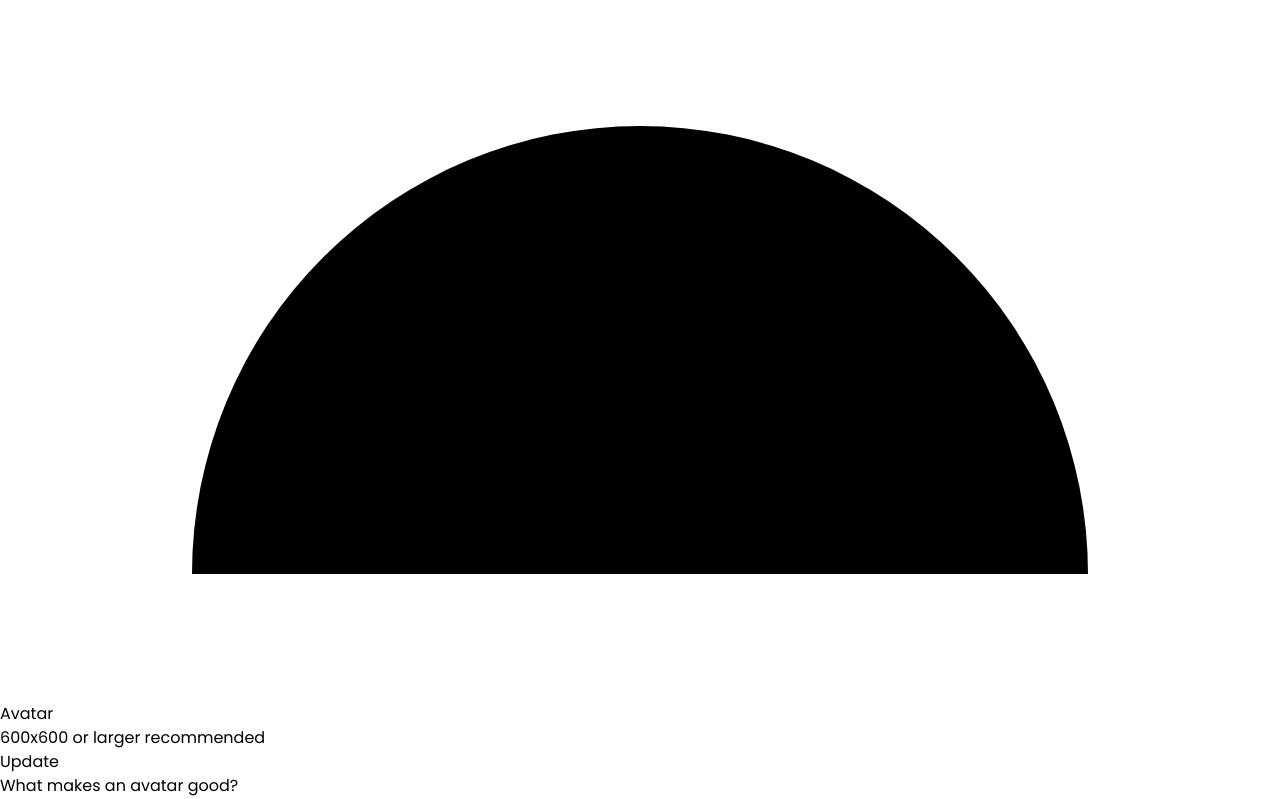
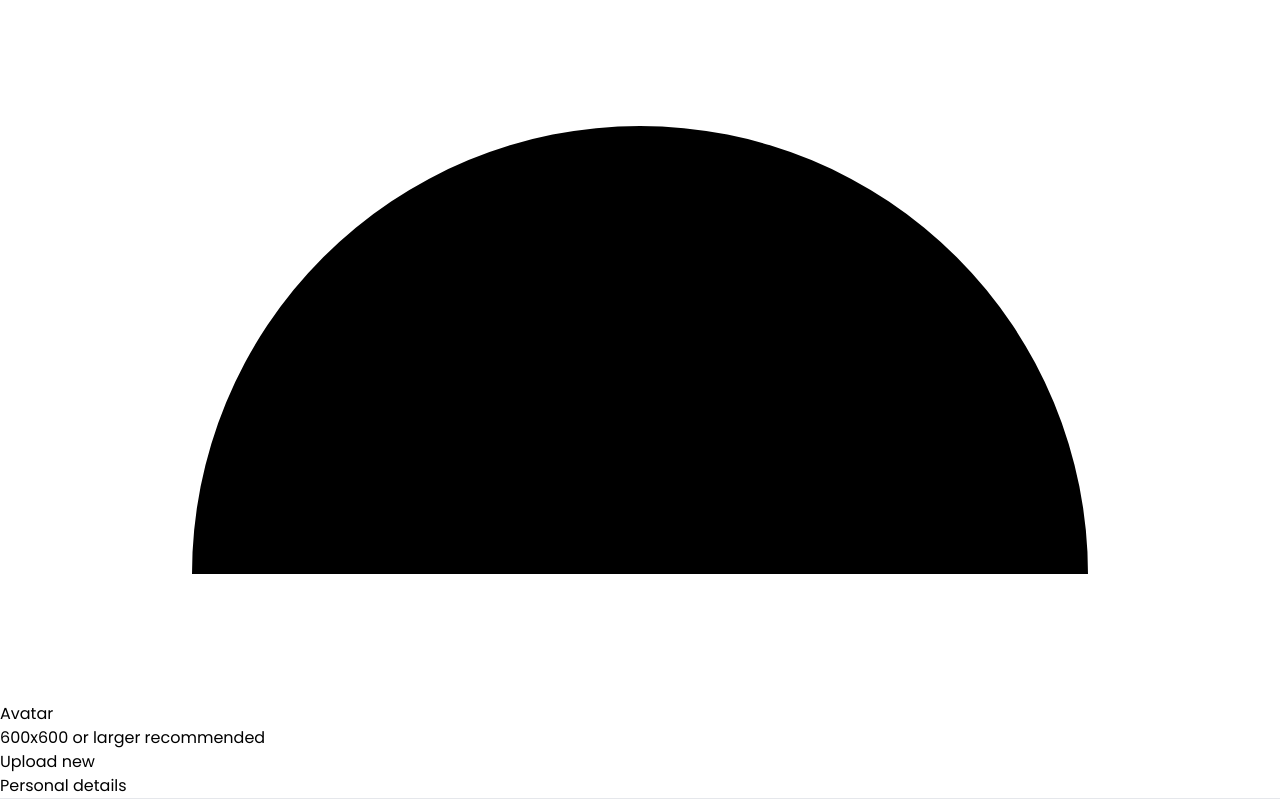
Before and after one commit to MiguelCamilo/Auth-App, a React (Vite) app: page /dashboard in a window 1280 px wide. Shown: the part 1163-1962 px from the top of the page. Built offline with nearby package versions, Linux system fonts and the light colour scheme.

Commit message:
Fixing flex box issue with container for profile page

```diff
--- a/src/components/Dashboard.jsx
+++ b/src/components/Dashboard.jsx
@@ -17,9 +17,9 @@ const Dashboard = () => {
                         </div>
 					</div> */}
 
-					<div className="flex justify-center h-[45rem] w-full bg-white rounded">
+					<div className="flex flex-col justify-start h-[45rem] p-10 w-full bg-white rounded">
 						{/* FIRST ROW CONTAINER */}
-						<div className="flex justify-start w-full p-10">
+						<div className="flex justify-start w-full ">
 							<div className="relative w-20 h-20 overflow-hidden bg-gray-100 rounded-full dark:bg-gray-600">
 								<svg
 									className="absolute w-22 h-22 text-gray-400 -left-1"
@@ -35,14 +35,19 @@ const Dashboard = () => {
 								</svg>
 							</div>
 
-							<div className="flex flex-row justify-between w-full">
+							<div className="flex flex-col justify-start w-full">
 								<div className="flex flex-col">
 									<h2 className="ml-10 text-lg font-semibold">Avatar</h2>
-									<p className="ml-10">600x600 or larger recommended</p>
-                                    <button className="ml-10 bg-orange-700 rounded-xl w-20">Update</button>
+									<p className="ml-10 text-sm text-gray-500">600x600 or larger recommended</p>
+									<button className="ml-9 p-2 mt-2 bg-orange-700 rounded-2xl text-white text-sm w-[10%]">
+										Upload new
+									</button>
 								</div>
-								<p className="ml-10">What makes an avatar good?</p>
 							</div>
+						</div>
+						<div className="pt-10 font-extrabold">
+							<h3>Personal details</h3>
+                            <hr />
 						</div>
 					</div>
 				</div>
```
